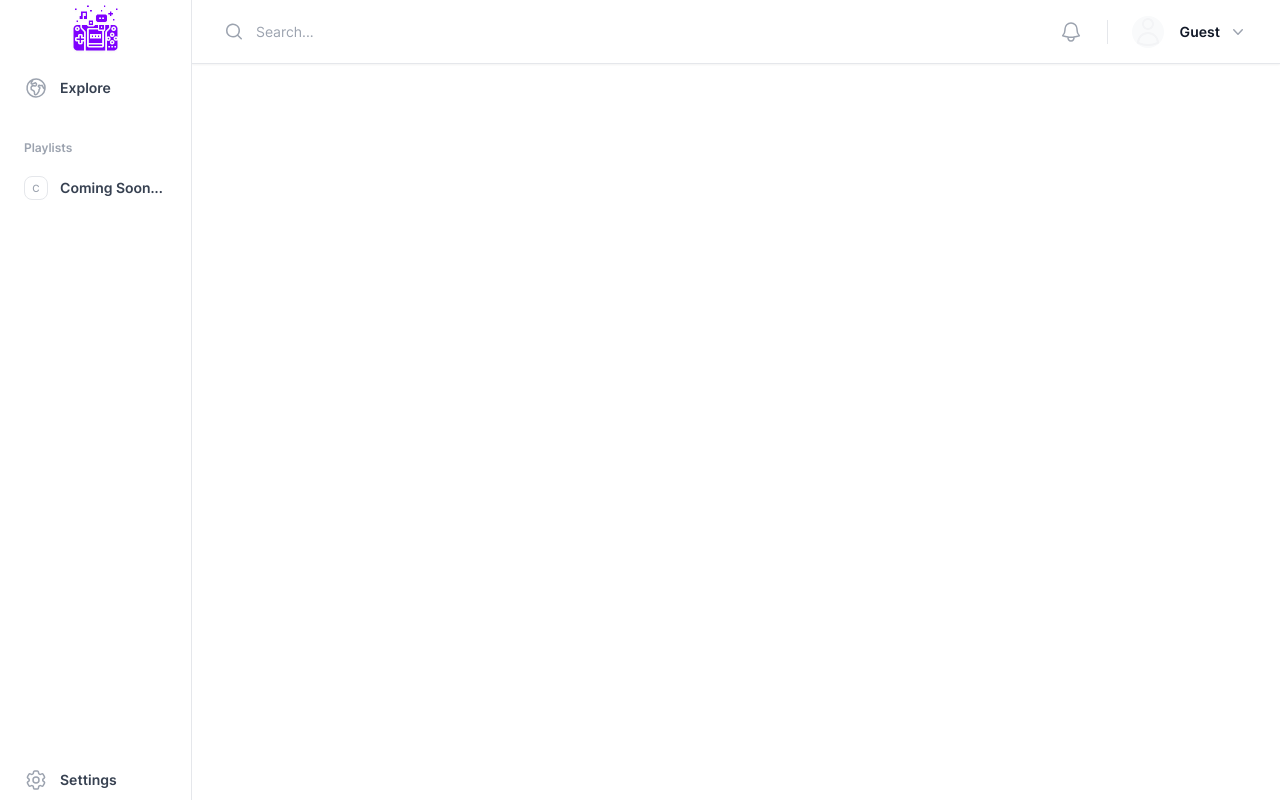
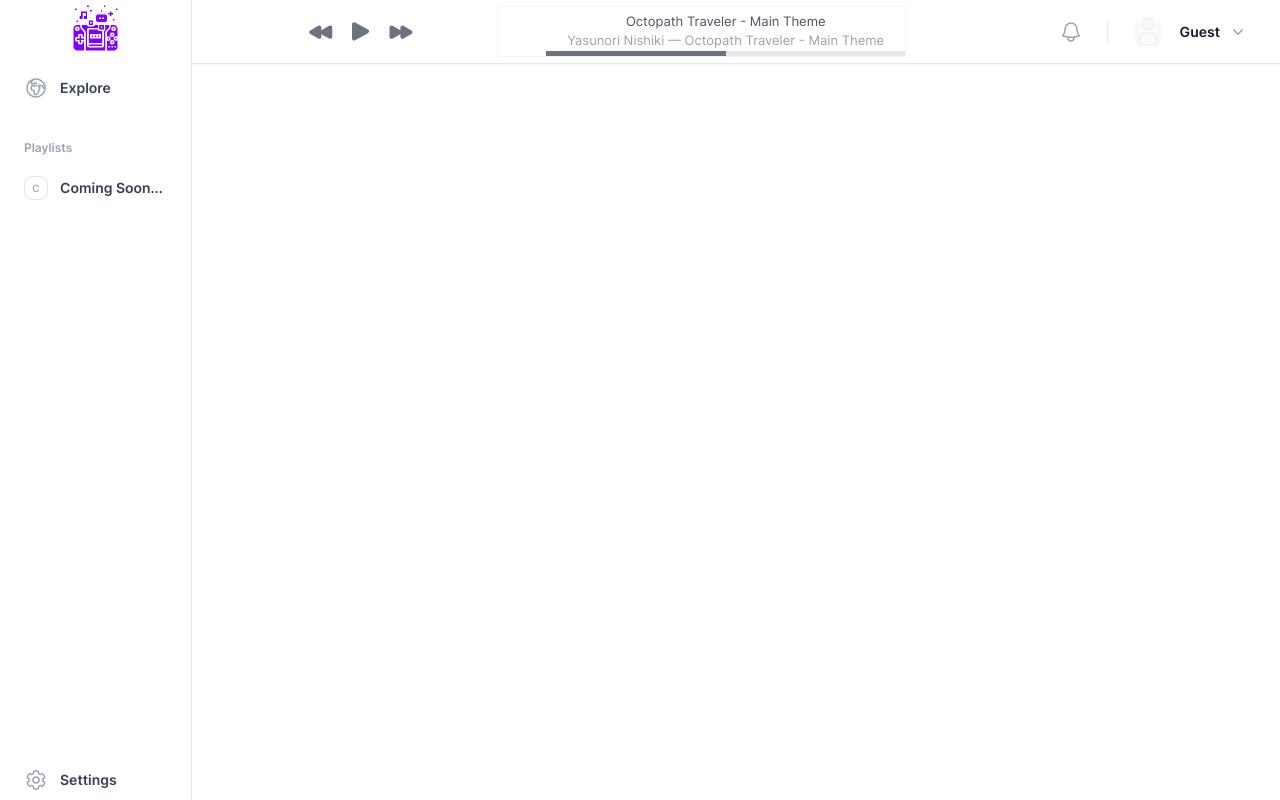
Before and after one commit to tadashibashi/vgmuse, a React (Vite) app in the folder frontend/: page /app in a window 1280 px wide. Built offline with nearby package versions, Linux system fonts and the light colour scheme.

Commit message:
create music player design

```diff
--- a/frontend/src/components/MusicPlayer.tsx
+++ b/frontend/src/components/MusicPlayer.tsx
@@ -1,9 +1,58 @@
+import PlayerControls from "./player/PlayerControls.tsx";
+
+import {useState} from "react";
 
 export default function() {
+    const [isPlaying, setIsPlaying] = useState(false);
+    const [track, setTrack] = useState(0);
 
     return (
-        <div>
+        <>
+            <div className="flex flex-1 h-full">
 
-        </div>
+            <div className="grid grid-cols-6 grid-rows-1 h-full w-full">
+
+                {/*Controls*/}
+                <div className="col-span-2 flex p-0 m-0 h-full justify-center text-gray-500 gap-2">
+                    <PlayerControls isPlaying={isPlaying}
+                                    onPlayClick={() => setIsPlaying(playing => !playing)}
+                                    onForwardClick={() => setTrack(track => track + 1)}
+                                    onBackClick={() => setTrack(track => track - 1)}
+                    />
+                </div>
+
+
+                {/*Track display (album art, name, composer, and time)*/}
+                <div className="col-span-3 flex items-center h-full p-0 m-0 group">
+                    <section className="flex flex-1 items-center w-full rounded-sm border-[1px] border-gray-100 h-[80%] p-0 m-0">
+                        {/*  Album Art Square  */}
+                        <section className="h-full aspect-square p-0 m-0">
+                            <div className="rounded-l-sm h-full w-full">
+                                {/*<img alt="current album artwork" />*/}
+                            </div>
+                        </section>
+
+                        {/* Right Section */}
+                        <div className="h-full flex-grow p-0 m-0 w-auto">
+
+                            {/* Title / Composer */}
+                            <div className="grid grid-rows-2 h-[91%] w-auto text-[13px]">
+                                <div className="flex items-center justify-center pt-1.5 text-gray-600">Octopath Traveler - Main Theme</div>
+                                <div className="flex items-center justify-center text-gray-400">Yasunori Nishiki –– Octopath Traveler - Main Theme</div>
+                            </div>
+
+                            {/* Play bar */}
+                            <div className="h-[9%] w-full bg-gray-200">
+                                <div className="playback-bar bg-gray-500 w-1/2 h-full"></div>
+                            </div>
+                        </div>
+                    </section>
+
+
+                </div>
+            </div>
+            </div>
+        </>
+
     );
 }
--- /dev/null
+++ b/frontend/src/components/player/PlayerControls.tsx
@@ -0,0 +1,28 @@
+import {BackwardIcon, ForwardIcon, PlayIcon} from "@heroicons/react/24/solid";
+import {PauseIcon} from "@heroicons/react/20/solid";
+import React from "react";
+
+interface Props {
+    isPlaying: boolean;
+    onPlayClick?: (evt: React.MouseEvent) => void;
+    onForwardClick?: (evt: React.MouseEvent) => void;
+    onBackClick?: (evt: React.MouseEvent) => void;
+}
+
+export default ({isPlaying, onPlayClick, onForwardClick, onBackClick}: Props) => {
+    const PlayPauseIcon = isPlaying ? PauseIcon : PlayIcon;
+
+    return (
+    <>
+        <div onClick={onBackClick} className="flex justify-center items-center h-[50%] my-auto aspect-square hover:bg-gray-50 rounded-md">
+            <BackwardIcon className="h-[85%] cursor-pointer active:text-gray-600" />
+        </div>
+        <div onClick={onPlayClick} className="flex justify-center items-center h-[50%] my-auto aspect-square hover:bg-gray-50 rounded-md">
+            <PlayPauseIcon className="h-[85%] cursor-pointer my-auto active:text-gray-600" />
+        </div>
+        <div onClick={onForwardClick} className="flex justify-center items-center h-[50%] my-auto aspect-square hover:bg-gray-50 rounded-md">
+            <ForwardIcon className="h-[85%] cursor-pointer my-auto active:text-gray-600" />
+        </div>
+    </>
+    );
+}
--- a/frontend/src/pages/app/AppPages.tsx
+++ b/frontend/src/pages/app/AppPages.tsx
@@ -1,4 +1,4 @@
-import {Fragment, useEffect, useState} from 'react'
+import React, {Fragment, useEffect, useState} from 'react'
 import { Dialog, Menu, Transition } from '@headlessui/react'
 import {
     Bars3Icon,
@@ -22,6 +22,7 @@ import {Link, Route, useLocation} from "react-router-dom";
 import {navigateService} from "../../services";
 import {getSubpaths} from "../../lib/paths.ts";
 import {Routes} from "../../components/Routes";
+import MusicPlayer from "../../components/MusicPlayer.tsx";
 
 const userNavbar = [
     { name: "Explore", href: "/app/explore", icon: GlobeEuropeAfricaIcon, current: true },
@@ -112,7 +113,7 @@ export default function AppPages() {
                                                         <item.icon
                                                             className={classNames(
                                                                 location.pathname.startsWith(item.href) ? 'text-violet-600' : 'text-gray-400 group-hover:text-violet-600',
-                                                                'w-auto shrink-0'
+                                                                'h-10 shrink-0 p-1 mx-auto'
                                                             )}
                                                             aria-hidden="true"
                                                         />
@@ -228,26 +229,27 @@ export default function AppPages() {
                     </div>
                 </div>
 
-                <div className="pl-[84px] lg:pl-48">
-                    <div className="sticky top-0 z-40 flex h-16 shrink-0 items-center gap-x-4 border-b border-gray-200 bg-white px-4 shadow-sm sm:gap-x-6 sm:px-6 lg:px-8">
+                <div className="pl-[100px] lg:pl-48">
+                    <div className="sticky top-0 z-40 flex h-16 shrink-0 items-center gap-x-4 border-b border-gray-200 bg-white px-6 shadow-sm sm:gap-x-6 lg:px-8">
 
                         <div className="flex flex-1 gap-x-4 self-stretch">
-                            <Form shouldSubmit={() => false} className="relative flex flex-1" action={urls.app.explore.path} method="GET">
-                                <label htmlFor="search-field" className="sr-only">
-                                    Search
-                                </label>
-                                <MagnifyingGlassIcon
-                                    className="pointer-events-none absolute inset-y-0 left-0 h-full w-5 text-gray-400"
-                                    aria-hidden="true"
-                                />
-                                <input
-                                    id="search-field"
-                                    className="block h-full w-full border-0 py-0 pl-8 pr-0 text-gray-900 placeholder:text-gray-400 focus:ring-0 sm:text-sm"
-                                    placeholder="Search..."
-                                    type="search"
-                                    name="search"
-                                />
-                            </Form>
+                            {/*<Form shouldSubmit={() => false} className="relative flex flex-1" action={urls.app.explore.path} method="GET">*/}
+                            {/*    <label htmlFor="search-field" className="sr-only">*/}
+                            {/*        Search*/}
+                            {/*    </label>*/}
+                            {/*    <MagnifyingGlassIcon*/}
+                            {/*        className="pointer-events-none absolute inset-y-0 left-0 h-full w-5 text-gray-400"*/}
+                            {/*        aria-hidden="true"*/}
+                            {/*    />*/}
+                            {/*    <input*/}
+                            {/*        id="search-field"*/}
+                            {/*        className="block h-full w-full border-0 py-0 pl-8 pr-0 text-gray-900 placeholder:text-gray-400 focus:ring-0 text-sm lg:text-md"*/}
+                            {/*        placeholder="Search..."*/}
+                            {/*        type="search"*/}
+                            {/*        name="search"*/}
+                            {/*    />*/}
+                            {/*</Form>*/}
+                            <MusicPlayer />
                             <div className="flex items-center gap-x-4 lg:gap-x-6">
                                 <button type="button" className="-m-2.5 p-2.5 text-gray-400 hover:text-gray-500">
                                     <span className="sr-only">View notifications</span>
```
